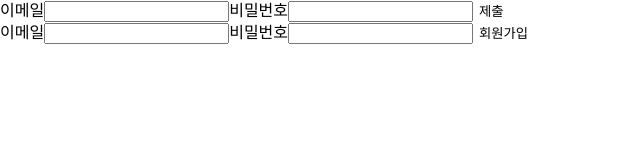
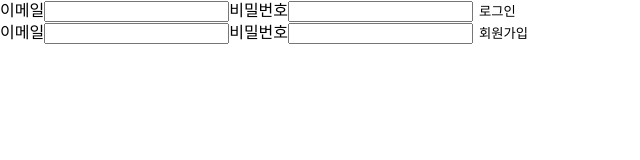
Before and after one commit to wjdgml3834/wanted-pre-onboarding-challenge-fe-1, a React (Create React App) app: page / in a window 1280 px wide. Shown: the top 160 px of the page, without its empty margins (0-640 px from the left). Built offline with nearby package versions, Linux system fonts and the light colour scheme.

Commit message:
💄Design: change submit button name to login

```diff
--- a/src/pages/auth/Login.jsx
+++ b/src/pages/auth/Login.jsx
@@ -5,7 +5,7 @@
       <input type="email" id="email" />
       <label for="password">비밀번호</label>
       <input type="password" id="password" />
-      <button type="submit">제출</button>
+      <button type="submit">로그인</button>
     </form>
   );
 }
```
